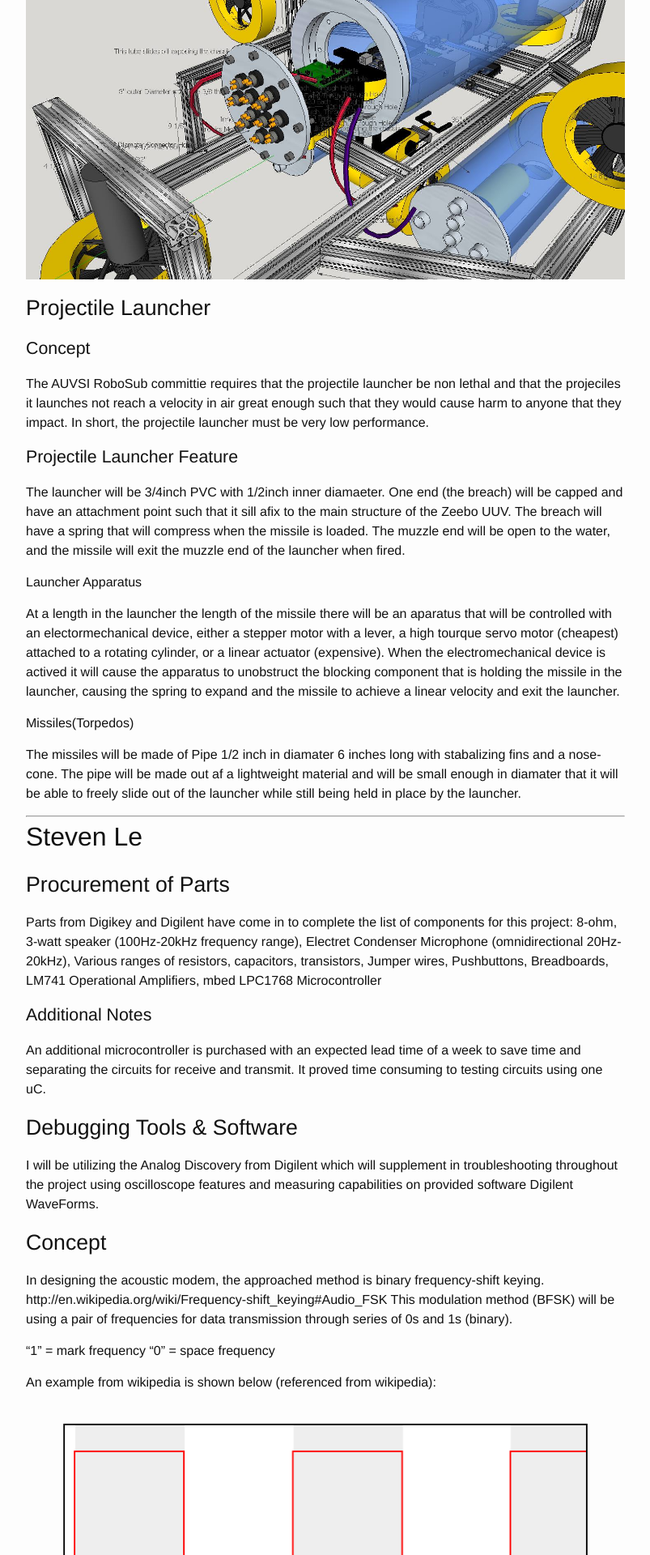
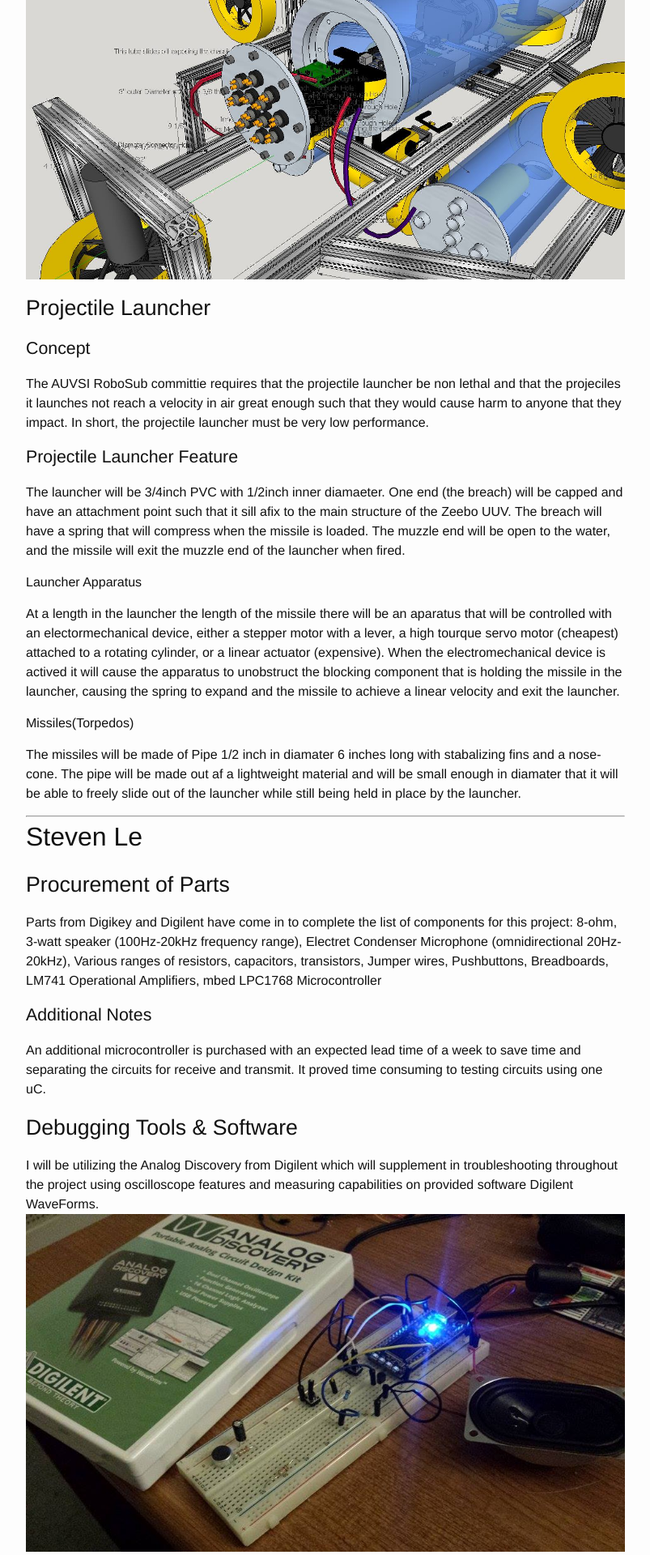
Before and after one commit to vartan/Xeebo, a Jekyll site: the page built from _posts/2015-02-06-weekly-report-week-3.md, in a window 1280 px wide. Shown: the part 4480-6400 px from the top of the page at 81% size, without its empty margins (238-1041 px from the left). Built offline with Jekyll 4.4.1, drawn with Linux system fonts in a browser that asks for light colours; comment, search, counter and statistics services are not loaded.

Commit message:
added parts picture

```diff
--- a/_posts/2015-02-06-weekly-report-week-3.md
+++ b/_posts/2015-02-06-weekly-report-week-3.md
@@ -128,6 +128,7 @@ An additional microcontroller is purchased with an expected lead time of a week
 
 ##Debugging Tools & Software
 I will be utilizing the Analog Discovery from Digilent which will supplement in troubleshooting throughout the project using oscilloscope features and measuring capabilities on provided software Digilent WaveForms.
+![Analog Discovery](/images/am_parts.jpg)
 
 ##Concept
 In designing the acoustic modem, the approached method is binary frequency-shift keying.
```
Also changed, not shown: images/am_parts.jpg (added).
